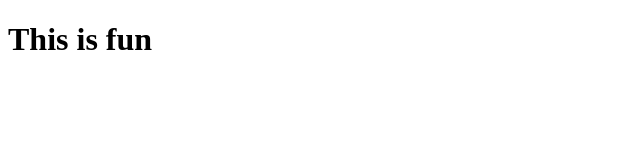
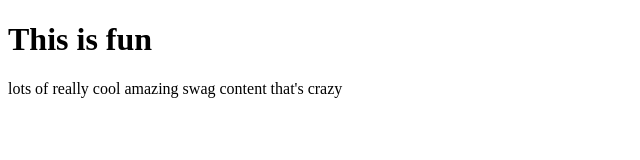
Before and after one commit to christianzurcher-dp/github-practice, a plain HTML site: page index.html in a window 1280 px wide. Shown: the whole page, without its empty margins (0-640 px from the left). Drawn offline with Linux system fonts and the light colour scheme.

Commit message:
added content

```diff
--- a/index.html
+++ b/index.html
@@ -8,5 +8,7 @@
   </head>
   <body>
     <h1>This is fun</h1>
+
+    <p>lots of really cool amazing swag content that's crazy</p>
   </body>
 </html>
```
